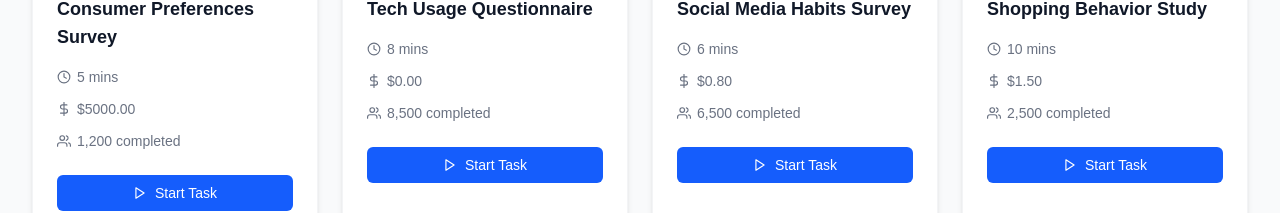
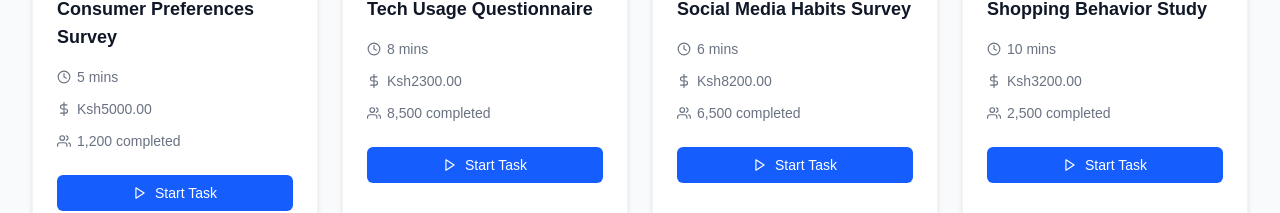
Before and after one commit to MeAsCoder/PaidTasks, a Next.js app: page /tasks in a window 1280 px wide. Shown: the part 376-589 px from the top of the page. Built offline with nearby package versions, Linux system fonts and the light colour scheme; no server answers; the database is empty; sample sign-in values are in the browser's storage.

Commit message:
Reward amount fixes

```diff
--- a/pages/tasks.js
+++ b/pages/tasks.js
@@ -87,7 +87,7 @@ const taskCategories = [
       {
         id: 102,
         title: "Tech Usage Questionnaire",
-        reward: 0,
+        reward: 2300,
         time: "8 mins",
         completed: 8500,
         link: "/surveys/tech-usage"
@@ -95,7 +95,7 @@ const taskCategories = [
       {
         id: 103,
         title: "Social Media Habits Survey",
-        reward: 0.80,
+        reward: 8200,
         time: "6 mins",
         completed: 6500,
         link: "/surveys/social-media"
@@ -103,7 +103,7 @@ const taskCategories = [
       {
         id: 104,
         title: "Shopping Behavior Study",
-        reward: 1.50,
+        reward: 3200,
         time: "10 mins",
         completed: 2500,
         link: "/surveys/shopping-behavior"
@@ -581,7 +581,7 @@ const loadStates = () => {
 
                         <div className="flex items-center text-sm text-gray-500 mb-3">
                           <FiDollarSign className="mr-1.5" />
-                          <span>${task.reward.toFixed(2)}</span>
+                          <span>Ksh{task.reward.toFixed(2)}</span>
                         </div>
 
                         <div className="flex items-center text-sm text-gray-500 mb-6">
```
